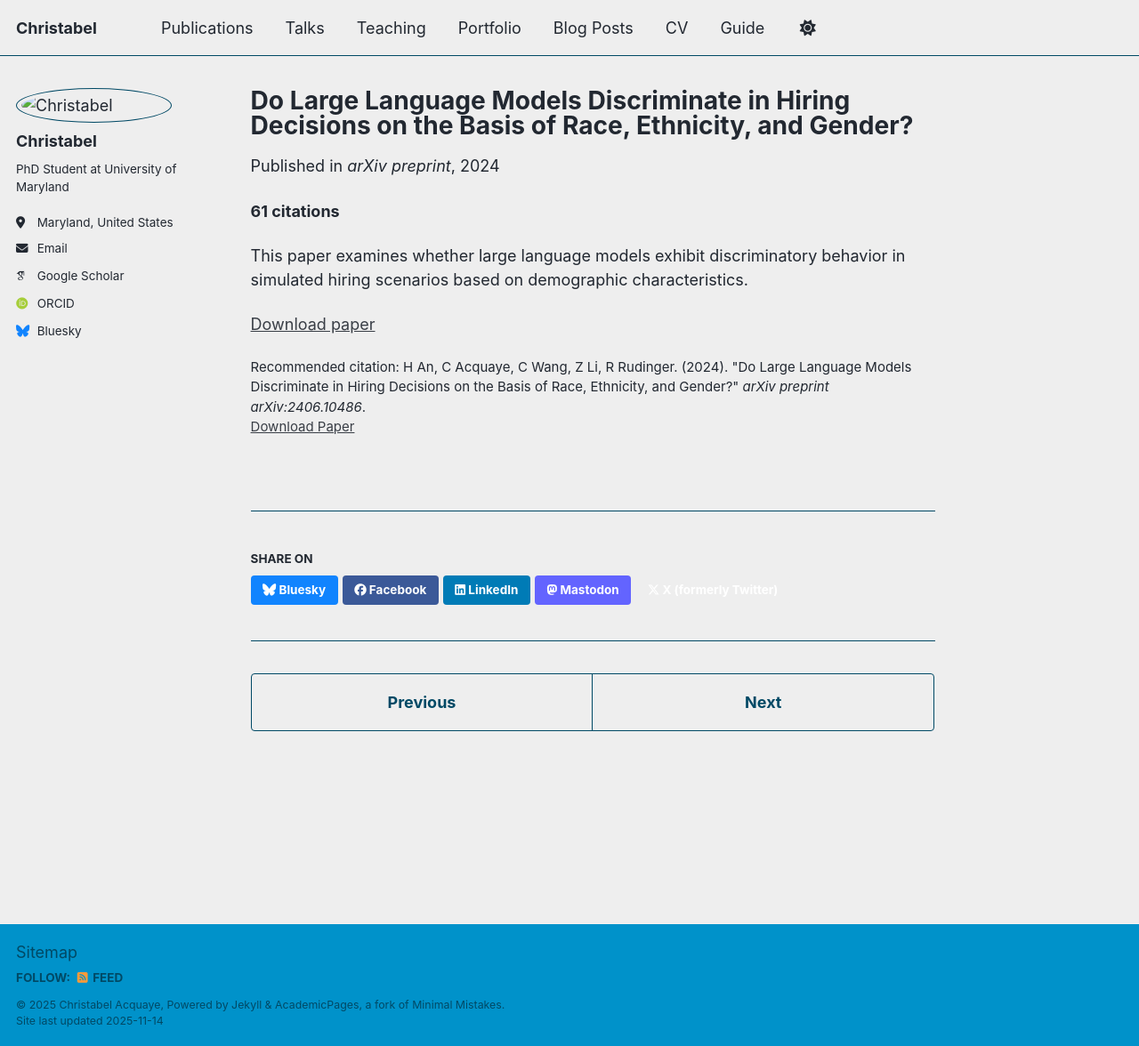
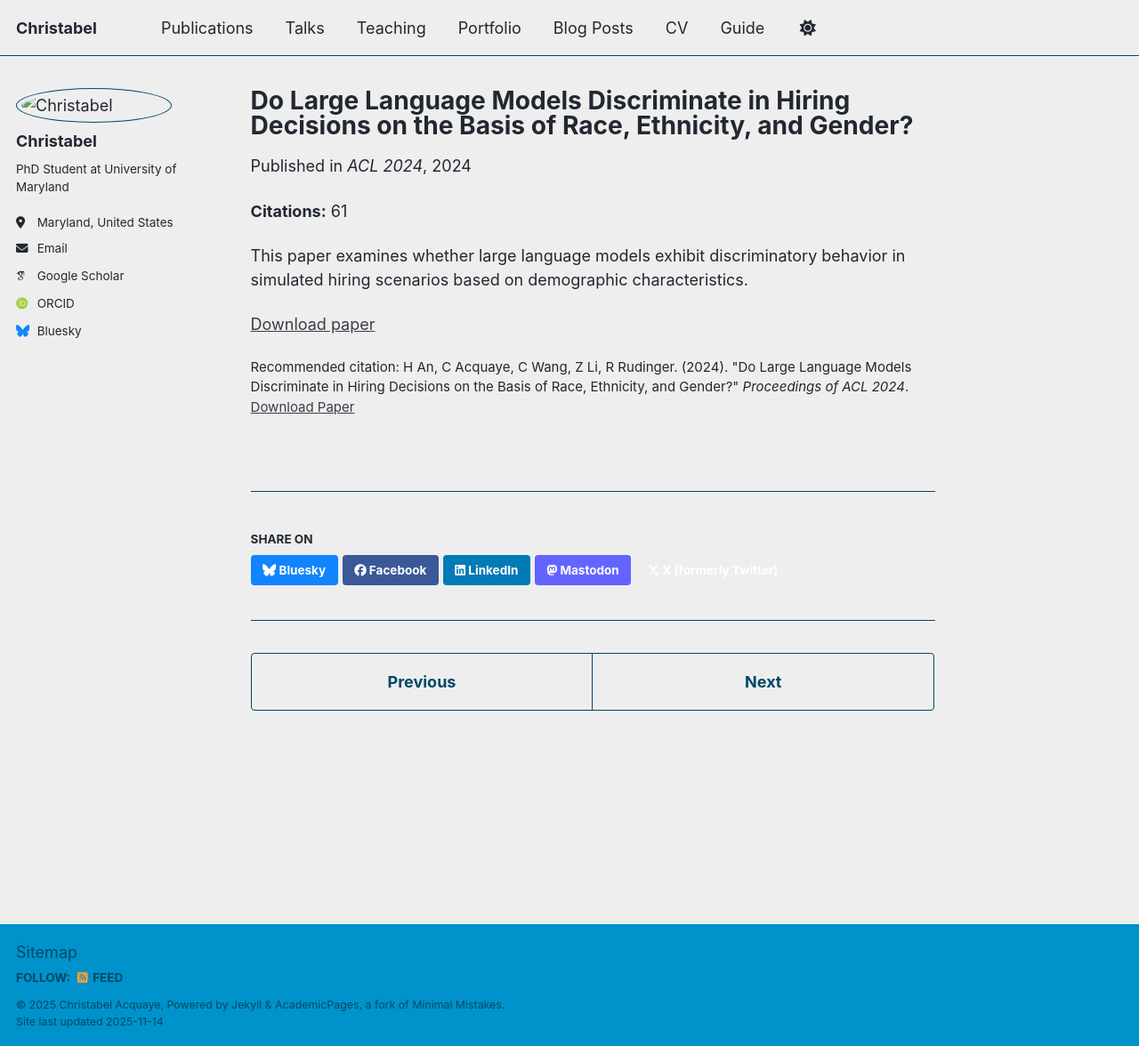
Before and after one commit to acquayec/cacquaye.github.io, a Jekyll site: the page built from _publications/2024-llm-hiring.md, in a window 1280 px wide and 1176 px high. Shown: the whole window at 89% size. Built offline with Jekyll 4.4.1, drawn with Linux system fonts in a browser that asks for light colours; some web fonts are replaced; a script that is not in the unit is left out.

Commit message:
Update publication details for LLM hiring paper

```diff
--- a/_publications/2024-llm-hiring.md
+++ b/_publications/2024-llm-hiring.md
@@ -1,14 +1,16 @@
 ---
 title: "Do Large Language Models Discriminate in Hiring Decisions on the Basis of Race, Ethnicity, and Gender?"
 collection: publications
+category: conferences
 permalink: /publication/2024-llm-hiring
-date: 2024-06-01
-venue: 'arXiv preprint'
+excerpt: 'Examining bias in LLM-based hiring decisions'
+date: 2024-08-01
+venue: 'ACL 2024'
 paperurl: 'https://arxiv.org/abs/2406.10486'
-citation: 'H An, C Acquaye, C Wang, Z Li, R Rudinger. (2024). "Do Large Language Models Discriminate in Hiring Decisions on the Basis of Race, Ethnicity, and Gender?" <i>arXiv preprint arXiv:2406.10486</i>.'
+citation: 'H An, C Acquaye, C Wang, Z Li, R Rudinger. (2024). "Do Large Language Models Discriminate in Hiring Decisions on the Basis of Race, Ethnicity, and Gender?" <i>Proceedings of ACL 2024</i>.'
 ---
 
-**61 citations**
+**Citations:** 61
 
 This paper examines whether large language models exhibit discriminatory behavior in simulated hiring scenarios based on demographic characteristics.
 
```
